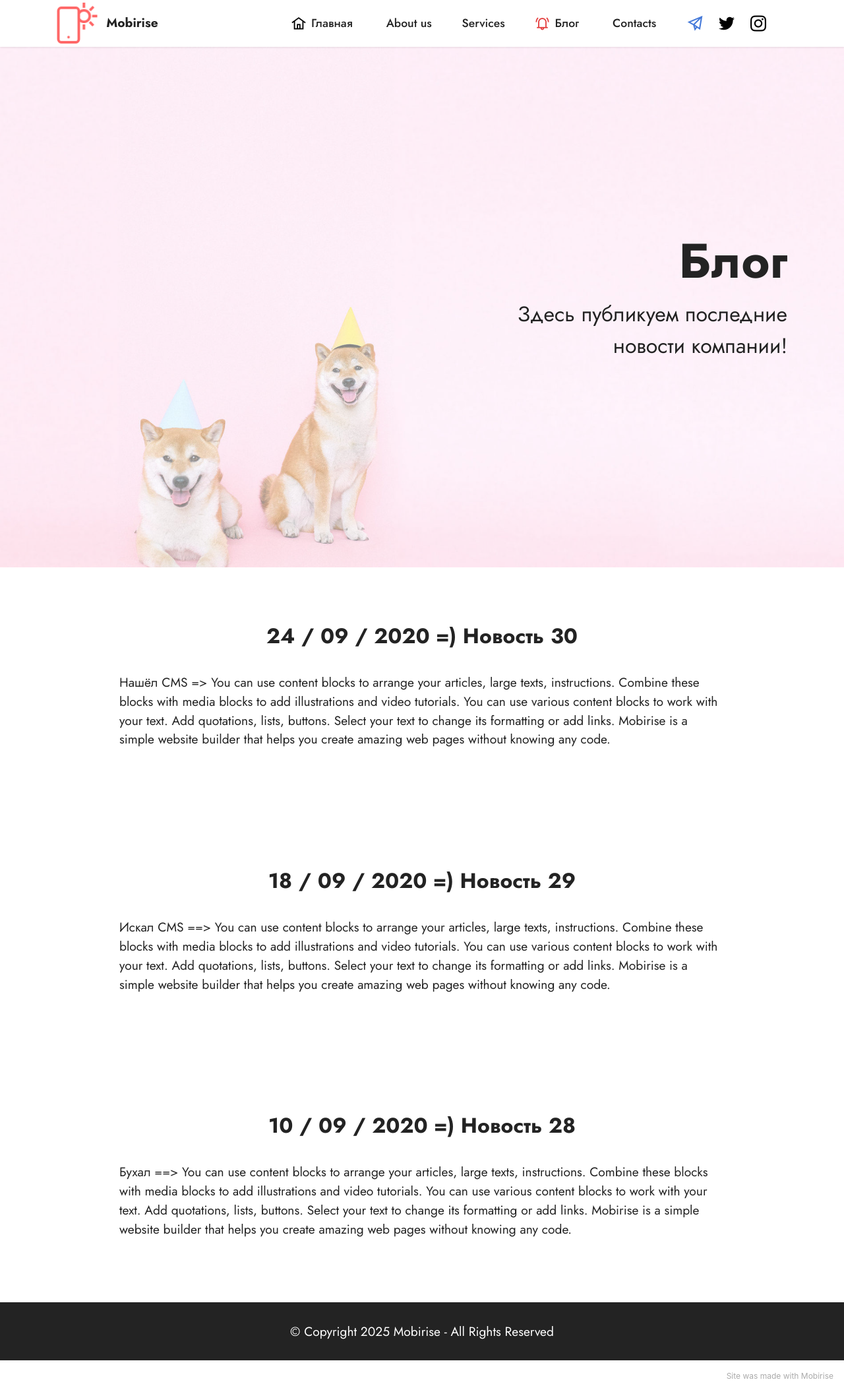
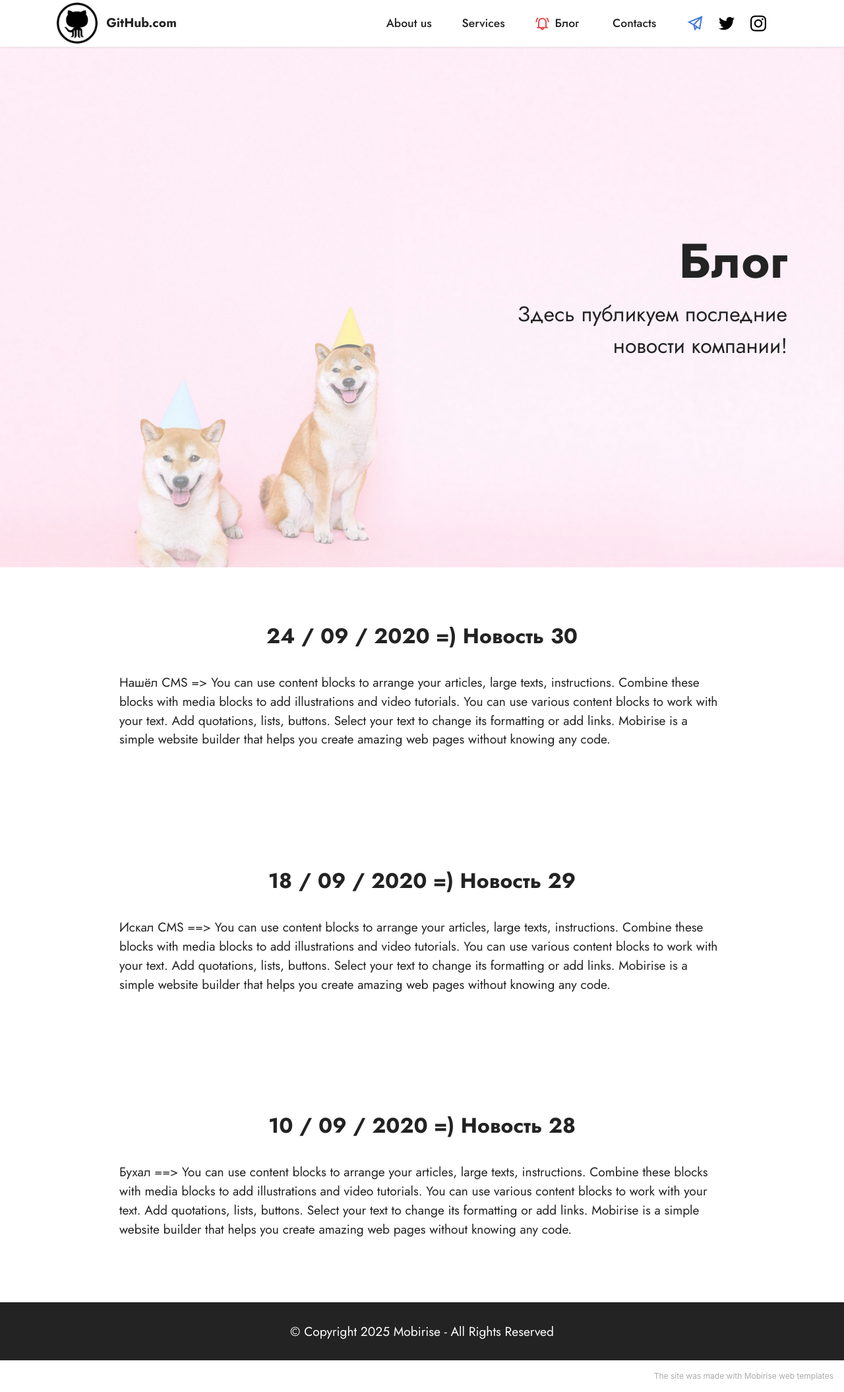
Before and after one commit to 0677855489/0677855489.github.io, a plain HTML site: page page1.html in a window 1280 px wide. Shown: the whole page at 66% size. Drawn offline with Linux system fonts and the light colour scheme; files whose address does not match are found by name.

Commit message:
create github pages

```diff
--- a/assets/images/hashes.json
+++ b/assets/images/hashes.json
@@ -1 +1 @@
-{"s7KDpodY0t94vq27Gn1oTQ==":"mbr-1920x1280.jpg","v5uniJpqcaj0dJRVBXbH4A==":"tok01-229x300.jpeg","JMPNcAC2ARtTP1I76MZYsg==":"background4.jpeg"}
+{"s7KDpodY0t94vq27Gn1oTQ==":"mbr-1920x1280.jpg","v5uniJpqcaj0dJRVBXbH4A==":"tok01-229x300.jpeg","JMPNcAC2ARtTP1I76MZYsg==":"background4.jpeg","ia9H/6u5wbdQmOGVnTOCiQ==":"github-70x70.png"}
--- a/page1.html
+++ b/page1.html
@@ -6,7 +6,7 @@
   <meta http-equiv="X-UA-Compatible" content="IE=edge">
   <meta name="generator" content="Mobirise v5.1.8, mobirise.com">
   <meta name="viewport" content="width=device-width, initial-scale=1, minimum-scale=1">
-  <link rel="shortcut icon" href="assets/images/logo.png" type="image/x-icon">
+  <link rel="shortcut icon" href="assets/images/github-70x70.png" type="image/x-icon">
   <meta name="description" content="Блог для Новостей компании!">
 
 
@@ -35,10 +35,10 @@
             <div class="navbar-brand">
                 <span class="navbar-logo">
                     <a href="https://mobiri.se">
-                        <img src="assets/images/logo.png" alt="Mobirise" style="height: 3.9rem;">
+                        <img src="assets/images/github-70x70.png" alt="Mobirise" style="height: 3.9rem;">
                     </a>
                 </span>
-                <span class="navbar-caption-wrap"><a class="navbar-caption text-black display-7" href="https://mobiri.se">Mobirise</a></span>
+                <span class="navbar-caption-wrap"><a class="navbar-caption text-black text-primary display-7" href="https://github.com" target="_blank">GitHub.com</a></span>
             </div>
             <button class="navbar-toggler" type="button" data-toggle="collapse" data-target="#navbarSupportedContent" aria-controls="navbarNavAltMarkup" aria-expanded="false" aria-label="Toggle navigation">
                 <div class="hamburger">
@@ -49,7 +49,7 @@
                 </div>
             </button>
             <div class="collapse navbar-collapse" id="navbarSupportedContent">
-                <ul class="navbar-nav nav-dropdown nav-right" data-app-modern-menu="true"><li class="nav-item"><a class="nav-link link text-black text-primary display-4" href="https://0677855489.github.io/"><span class="mobi-mbri mobi-mbri-home mbr-iconfont mbr-iconfont-btn" style="color: rgb(0, 0, 0);"></span>Главная&nbsp;</a></li><li class="nav-item"><a class="nav-link link text-black display-4" href="https://mobiri.se">
+                <ul class="navbar-nav nav-dropdown nav-right" data-app-modern-menu="true"><li class="nav-item"><a class="nav-link link text-black display-4" href="https://mobiri.se">
                             About us</a></li>
                     <li class="nav-item"><a class="nav-link link text-black display-4" href="https://mobiri.se">
                             Services</a></li>
@@ -145,7 +145,7 @@
             </div>
         </div>
     </div>
-</section><section style="background-color: #fff; font-family: -apple-system, BlinkMacSystemFont, 'Segoe UI', 'Roboto', 'Helvetica Neue', Arial, sans-serif; color:#aaa; font-size:12px; padding: 0; align-items: center; display: flex;"><a href="https://mobirise.site/y" style="flex: 1 1; height: 3rem; padding-left: 1rem;"></a><p style="flex: 0 0 auto; margin:0; padding-right:1rem;">Site <a href="https://mobirise.site/f" style="color:#aaa;">was made</a> with Mobirise</p></section><script src="assets/web/assets/jquery/jquery.min.js"></script>  <script src="assets/popper/popper.min.js"></script>  <script src="assets/tether/tether.min.js"></script>  <script src="assets/bootstrap/js/bootstrap.min.js"></script>  <script src="assets/smoothscroll/smooth-scroll.js"></script>  <script src="assets/dropdown/js/nav-dropdown.js"></script>  <script src="assets/dropdown/js/navbar-dropdown.js"></script>  <script src="assets/touchswipe/jquery.touch-swipe.min.js"></script>  <script src="assets/viewportchecker/jquery.viewportchecker.js"></script>  <script src="assets/theme/js/script.js"></script>
+</section><section style="background-color: #fff; font-family: -apple-system, BlinkMacSystemFont, 'Segoe UI', 'Roboto', 'Helvetica Neue', Arial, sans-serif; color:#aaa; font-size:12px; padding: 0; align-items: center; display: flex;"><a href="https://mobirise.site/e" style="flex: 1 1; height: 3rem; padding-left: 1rem;"></a><p style="flex: 0 0 auto; margin:0; padding-right:1rem;"><a href="https://mobirise.site/q" style="color:#aaa;">The site</a> was made with Mobirise web templates</p></section><script src="assets/web/assets/jquery/jquery.min.js"></script>  <script src="assets/popper/popper.min.js"></script>  <script src="assets/tether/tether.min.js"></script>  <script src="assets/bootstrap/js/bootstrap.min.js"></script>  <script src="assets/smoothscroll/smooth-scroll.js"></script>  <script src="assets/dropdown/js/nav-dropdown.js"></script>  <script src="assets/dropdown/js/navbar-dropdown.js"></script>  <script src="assets/touchswipe/jquery.touch-swipe.min.js"></script>  <script src="assets/viewportchecker/jquery.viewportchecker.js"></script>  <script src="assets/theme/js/script.js"></script>
 
 
  <div id="scrollToTop" class="scrollToTop mbr-arrow-up"><a style="text-align: center;"><i class="mbr-arrow-up-icon mbr-arrow-up-icon-cm cm-icon cm-icon-smallarrow-up"></i></a></div>
```
Also changed, not shown: index.html (+5 -5 lines), assets/images/github-70x70.png (added), 1 other file.
